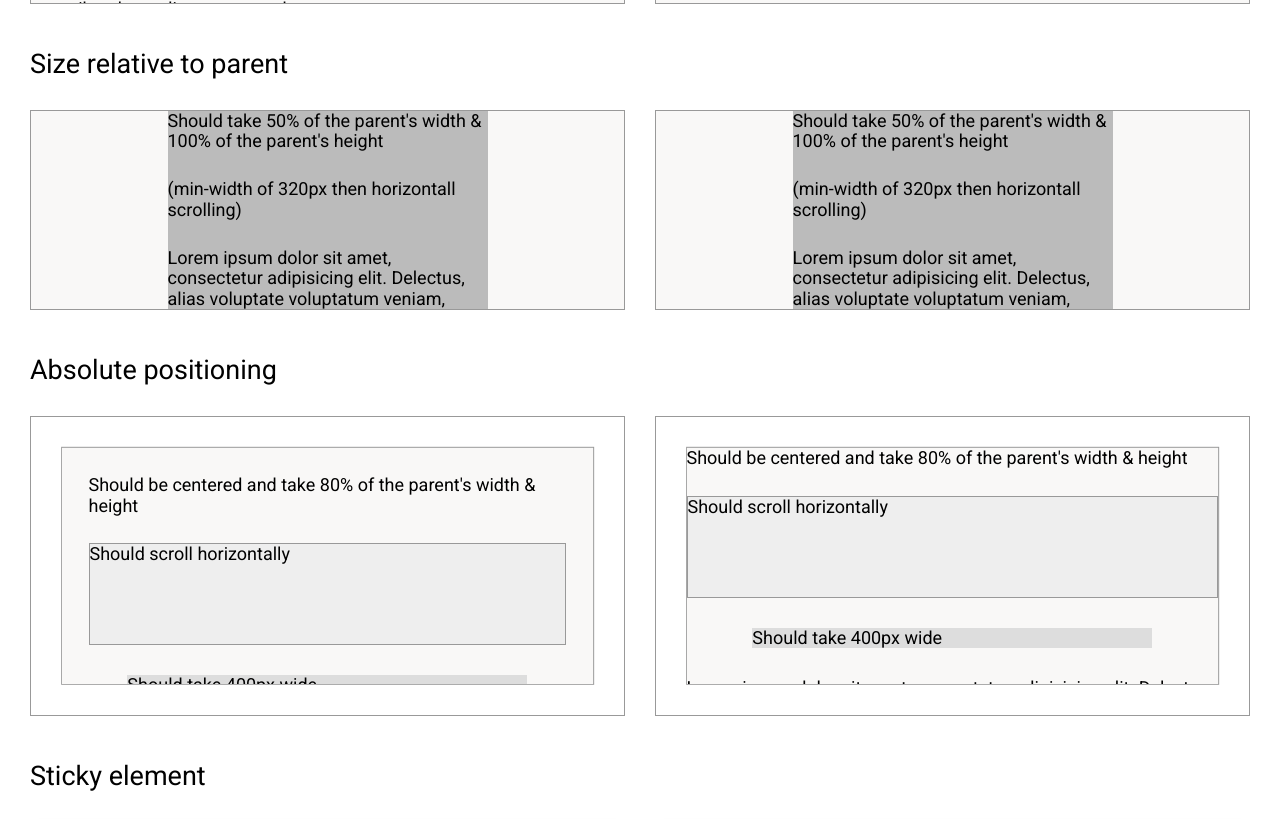
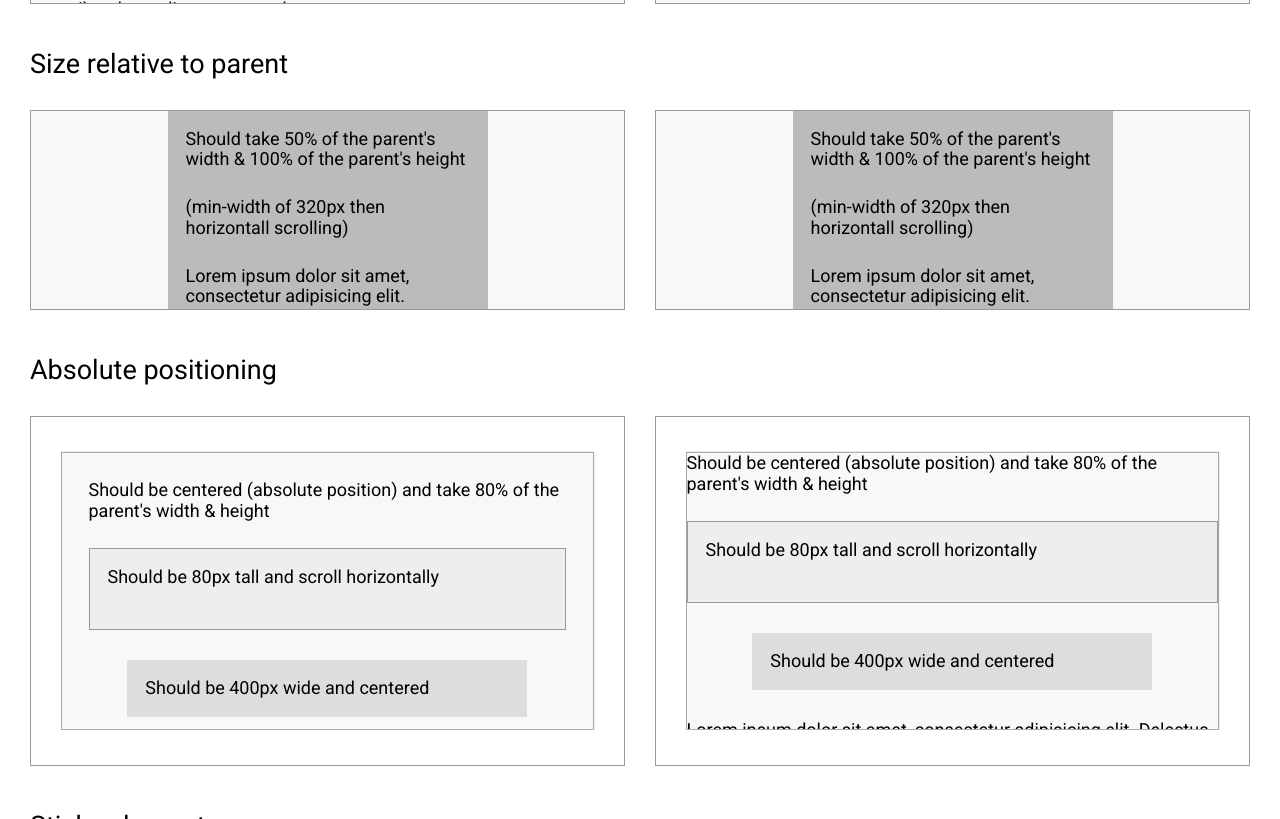
Before and after one commit to Julien-Marcou/scrollable-component-demo, a website: page native-vs-custom.html in a window 1280 px wide. Shown: the part 2712-3531 px from the top of the page. Drawn offline with Linux system fonts and the light colour scheme.

Commit message:
Improve demo

```diff
--- a/css/native-vs-custom.css
+++ b/css/native-vs-custom.css
@@ -187,18 +187,20 @@ body {
 
 .centered-test {
   height: 200px;
+  overflow-x: auto;
 }
 .centered-content {
   min-width: 320px;
   width: 50%;
   height: 100%;
   margin: auto;
+  padding: 1rem;
   background: #bbb;
 }
 
 .absolute-test {
   position: relative;
-  height: 300px;
+  height: 350px;
   width: 100%;
   border: 1px solid #999;
 }
@@ -221,6 +223,7 @@ body {
   width: 400px;
   background-color: #ddd;
   margin: 0 auto 30px;
+  padding: 1rem;
 }
 
 .nested-test {
@@ -229,8 +232,9 @@ body {
   overflow-x: auto;
 }
 .nested-content {
-  width: 600px;
-  height: 100px;
+  width: 750px;
+  height: 80px;
+  padding: 1rem;
 }
 
 .emoji-test {
--- a/native-vs-custom.html
+++ b/native-vs-custom.html
@@ -470,14 +470,14 @@
 
     <div class="absolute-test">
       <div class="absolute-viewport native">
-        <p>Should be centered and take 80% of the parent's width & height</p>
+        <p>Should be centered (absolute position) and take 80% of the parent's width & height</p>
         <div class="nested-test native">
           <div class="nested-content">
-            Should scroll horizontally
+            Should be 80px tall and scroll horizontally
           </div>
         </div>
         <div class="fixed-width">
-          Should take 400px wide
+          Should be 400px wide and centered
         </div>
         <p>Lorem ipsum dolor sit amet, consectetur adipisicing elit. Delectus, alias voluptate voluptatum veniam, consectetur iste sapiente provident ad quidem quod rerum ullam sed atque aperiam quibusdam odit earum eum harum.</p>
         <p>Lorem ipsum dolor sit amet, consectetur adipisicing elit. Delectus, alias voluptate voluptatum veniam, consectetur iste sapiente provident ad quidem quod rerum ullam sed atque aperiam quibusdam odit earum eum harum.</p>
@@ -487,14 +487,14 @@
 
     <div class="absolute-test">
       <scrollable-component class="absolute-viewport custom" scrollbar-visibility="always">
-        <p>Should be centered and take 80% of the parent's width & height</p>
+        <p>Should be centered (absolute position) and take 80% of the parent's width & height</p>
         <scrollable-component class="nested-test custom" scrollbar-visibility="always">
           <div class="nested-content">
-            Should scroll horizontally
+            Should be 80px tall and scroll horizontally
           </div>
         </scrollable-component>
         <div class="fixed-width">
-          Should take 400px wide
+          Should be 400px wide and centered
         </div>
         <p>Lorem ipsum dolor sit amet, consectetur adipisicing elit. Delectus, alias voluptate voluptatum veniam, consectetur iste sapiente provident ad quidem quod rerum ullam sed atque aperiam quibusdam odit earum eum harum.</p>
         <p>Lorem ipsum dolor sit amet, consectetur adipisicing elit. Delectus, alias voluptate voluptatum veniam, consectetur iste sapiente provident ad quidem quod rerum ullam sed atque aperiam quibusdam odit earum eum harum.</p>
@@ -2901,7 +2901,7 @@
   </div>
 
   <p class="footer">
-    <a href="/">🡐 Go back to examples</a>
+    <a href="/">⬅️ Go back to examples</a>
   </p>
 
 </body>
```
Also changed, not shown: index.html (+1 -1 lines).
